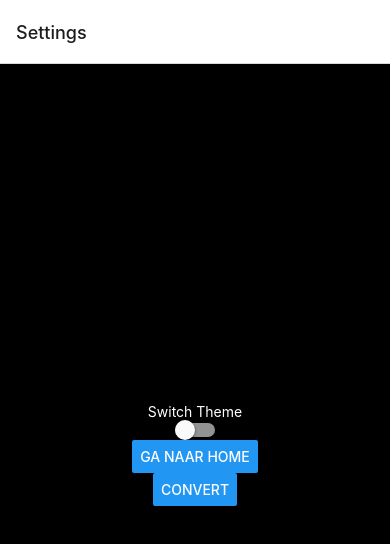
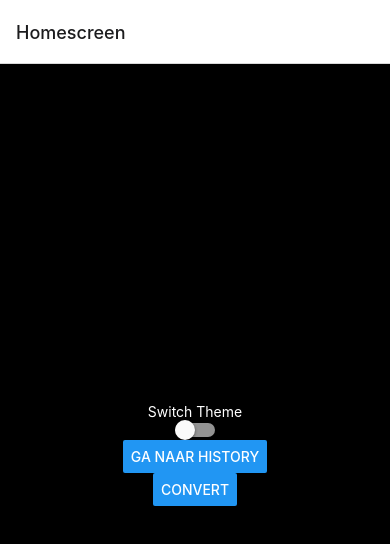
Before and after one commit to maikdejong/MADkd, a React Native app in the folder AppKeuzedeel/: screen / in a window 390 px wide. Shown: the top 544 px of the page. Built offline with nearby package versions, Linux system fonts and the light colour scheme.

Commit message:
Settingpage en Homepage gemerged. IPV settingpage nu een Historypage

```diff
--- a/AppKeuzedeel/App.js
+++ b/AppKeuzedeel/App.js
@@ -7,7 +7,7 @@ import { ThemeContext } from "./src/context/ThemeContext";
 import { myColors } from "./src/styles/Colors";
 
 
-function Settings({ navigation }) {
+function Homescreen({ navigation }) {
   const storedTheme = localStorage.getItem("THEME");
   const [theme, setTheme] = useState(storedTheme);
   const toggleTheme = () => setTheme(theme === 'light' ? 'dark' : 'light');
@@ -25,8 +25,8 @@ function Settings({ navigation }) {
           onValueChange={toggleTheme}
         />
         <Button
-        title="Ga naar Home"
-        onPress={() => navigation.navigate('HomeScreen')}
+        title="Ga naar History"
+        onPress={() => navigation.navigate('History')}
         />
         <Button
           title="Convert"
@@ -37,15 +37,15 @@ function Settings({ navigation }) {
   );
 }
 
-function HomeScreen({ navigation }) {
+function History({ navigation }) {
   const storedTheme = localStorage.getItem("THEME");
   const [theme] = useState(storedTheme);
   return (
     <View style={theme === 'light' ? styles.container : [styles.container, {backgroundColor: myColors.black}]}>
-      <Text style={theme === 'light' ? styles.text : [styles.text, {color: 'white'}]}>Homepagina</Text>
+      <Text style={theme === 'light' ? styles.text : [styles.text, {color: 'white'}]}>Hier kan je de bestel/convert geschiedenis bekijken!</Text>
       <Button
-        title="Ga naar settings"
-        onPress={() => navigation.navigate('Settings')}
+        title="Ga naar Home"
+        onPress={() => navigation.navigate('Homescreen')}
       />
       <Button
         title="Convert"
@@ -60,14 +60,14 @@ function Convert ({ navigation }) {
   const [theme] = useState(storedTheme);
   return (
     <View style={theme === 'light' ? styles.container : [styles.container, {backgroundColor: myColors.black}]}>
-      <Text style={theme === 'light' ? styles.text : [styles.text, {color: 'white'}]}>Hier komt uiteindelijk de converteer functionaliteit</Text>
+      <Text style={theme === 'light' ? styles.text : [styles.text, {color: 'white'}]}>Hier komt uiteindelijk de converteer functionaliteit!</Text>
       <Button
         title="Ga naar Home"
         onPress={() => navigation.navigate('HomeScreen')}
       />
       <Button
-        title="Ga naar settings"
-        onPress={() => navigation.navigate('Settings')}
+        title="Ga naar History"
+        onPress={() => navigation.navigate('History')}
       />
     </View>
   );
@@ -80,11 +80,11 @@ function App() {
     <NavigationContainer>
       <Stack.Navigator>
       <Stack.Screen
-          name="Settings"
-          component={Settings} />
+          name="Homescreen"
+          component={Homescreen} />
         <Stack.Screen
-          name="HomeScreen"
-          component={HomeScreen} />
+          name="History"
+          component={History} />
         <Stack.Screen
           name="Convert"
           component={Convert} />
```
